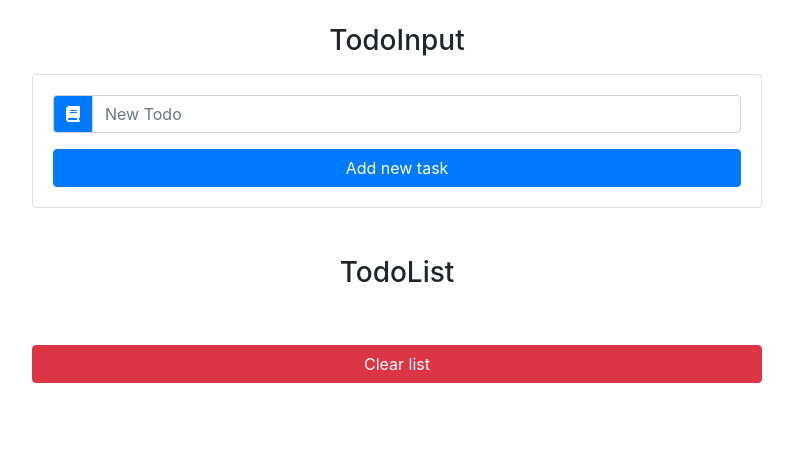
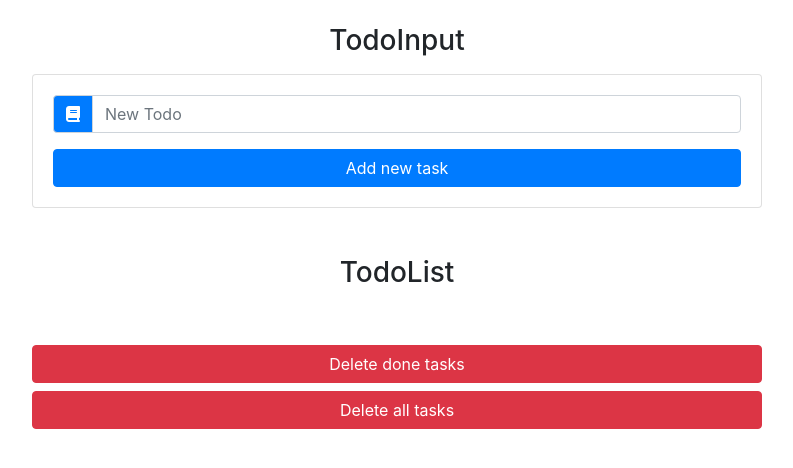
Before and after one commit to Va2/react-todo-list, a React (Create React App) app: page / in a window 1280 px wide. Shown: the top 468 px of the page, without its empty margins (243-1036 px from the left). Built offline with nearby package versions, Linux system fonts and the light colour scheme.

Commit message:
Add handleDeleteDoneTasks() method

```diff
--- a/src/App.js
+++ b/src/App.js
@@ -71,6 +71,16 @@ class App extends Component {
 		})
 	}
 
+	handleDeleteDoneTasks = completed => {
+		console.log("Delete done tasks");
+
+		const filteredItems = this.state.items.filter(item => item.completed === false)
+
+		this.setState({
+			items: filteredItems
+		})
+	}
+
 	clearList = () => {
 		this.setState({
 			items: []
@@ -94,6 +104,7 @@ class App extends Component {
 							handleDelete={this.handleDelete}
 							handleEdit={this.handleEdit}
 							handleDoneTask={this.handleDoneTask}
+							handleDeleteDoneTasks={this.handleDeleteDoneTasks}
 						/>
 					</div>
 				</div>
--- a/src/components/TodoList.js
+++ b/src/components/TodoList.js
@@ -3,7 +3,7 @@ import TodoItem from './TodoItem'
 
 export default class TodoList extends Component {
     render() {
-        const {items, clearList, handleDelete, handleEdit, handleDoneTask} = this.props
+        const {items, clearList, handleDelete, handleEdit, handleDoneTask, handleDeleteDoneTasks} = this.props
 
         return (
             <ul className="list-group my-5">
@@ -30,9 +30,17 @@ export default class TodoList extends Component {
                 <button
                     type="button"
                     className="btn btn-danger btn-block mt-5"
+                    onClick={handleDeleteDoneTasks}
+                >
+                    Delete done tasks
+                </button>
+
+                <button
+                    type="button"
+                    className="btn btn-danger btn-block"
                     onClick={clearList}
                 >
-                    Clear list
+                    Delete all tasks
                 </button>
             </ul>
         )
```
